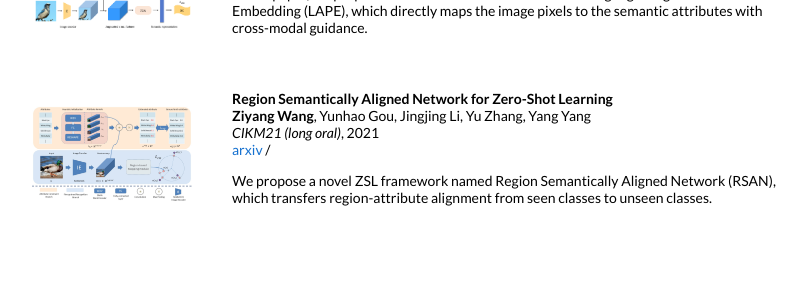
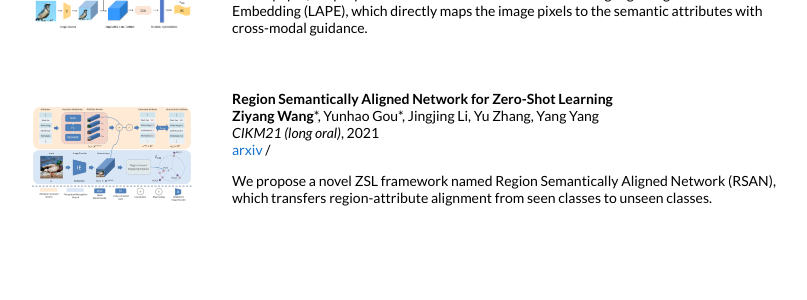
Before and after one commit to ZiyangW2000/ZiyangW2000.github.io, a Jekyll site: the page built from _posts/2017-06-10-cs234.markdown, in a window 1280 px wide. Shown: the part 1046-1346 px from the top of the page, without its empty margins (228-1035 px from the left). Built offline with Jekyll 4.4.1, drawn with Linux system fonts in a browser that asks for light colours.

```diff
--- a/_posts/2018-03-22-physics-sim.markdown
+++ b/_posts/2018-03-22-physics-sim.markdown
@@ -5,7 +5,7 @@ date:   2021-10-04 22:21:59 +00:00
 image: /images/cikm21.jpg
 categories: research
 author: "Ziyang Wang*, Yunhao Gou, Jingjing Li, Yu Zhang, Yang Yang"
-authors: "<strong>Ziyang Wang</strong>, Yunhao Gou, Jingjing Li, Yu Zhang, Yang Yang"
+authors: "<strong>Ziyang Wang</strong>*, Yunhao Gou*, Jingjing Li, Yu Zhang, Yang Yang"
 venue: "CIKM21 (long oral)"
 arxiv: https://arxiv.org/abs/2110.07130
 ---
```
